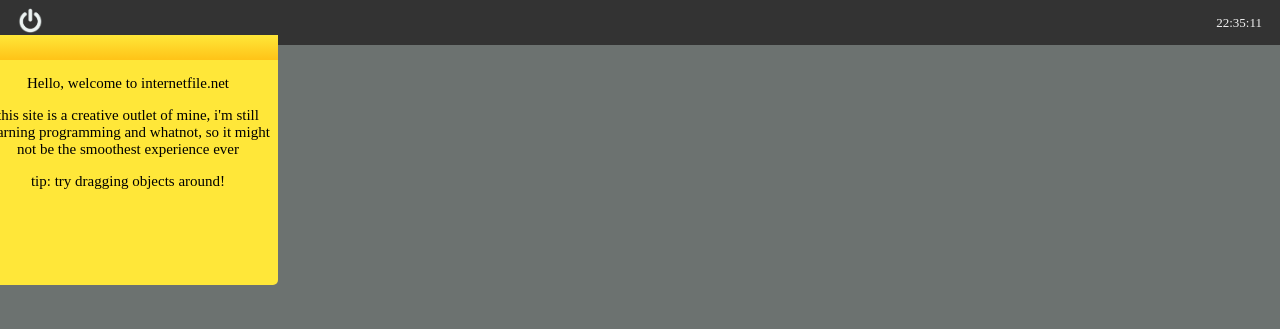
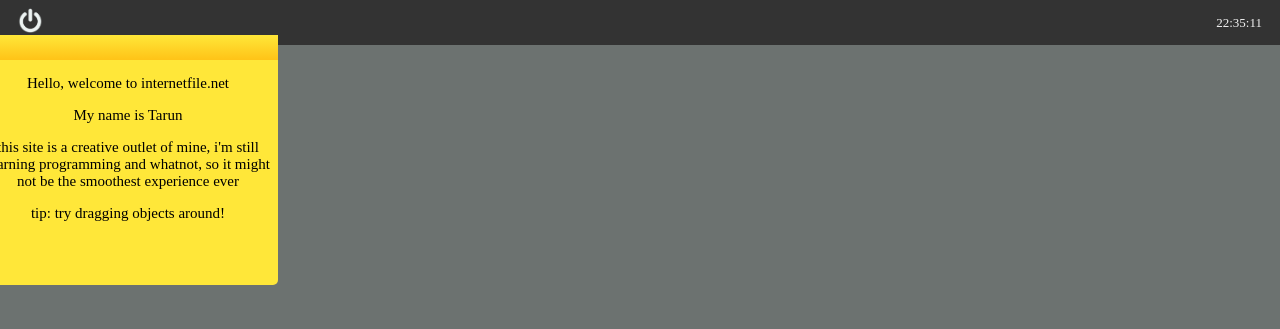
Before and after one commit to tarun915/tarun915.github.io, a plain HTML site: page index.html in a window 1280 px wide. Shown: the top 329 px of the page. Drawn offline with nearby package versions, Linux system fonts and the light colour scheme.

Commit message:
css fix v1
not apearing the same on host as live server

```diff
--- a/index.html
+++ b/index.html
@@ -109,6 +109,7 @@
     <div id='note' class='note'>
       <div class="line"></div>
       <p>Hello, welcome to internetfile.net</p>
+      <p>My name is Tarun</p>
       <p>this site is a creative outlet of mine, i'm still learning programming and whatnot, so it might not be the smoothest experience ever</p>
       <p>tip: try dragging objects around!</p>
     </div>
```
Also changed, not shown: styles.css (line endings or trailing spaces).
